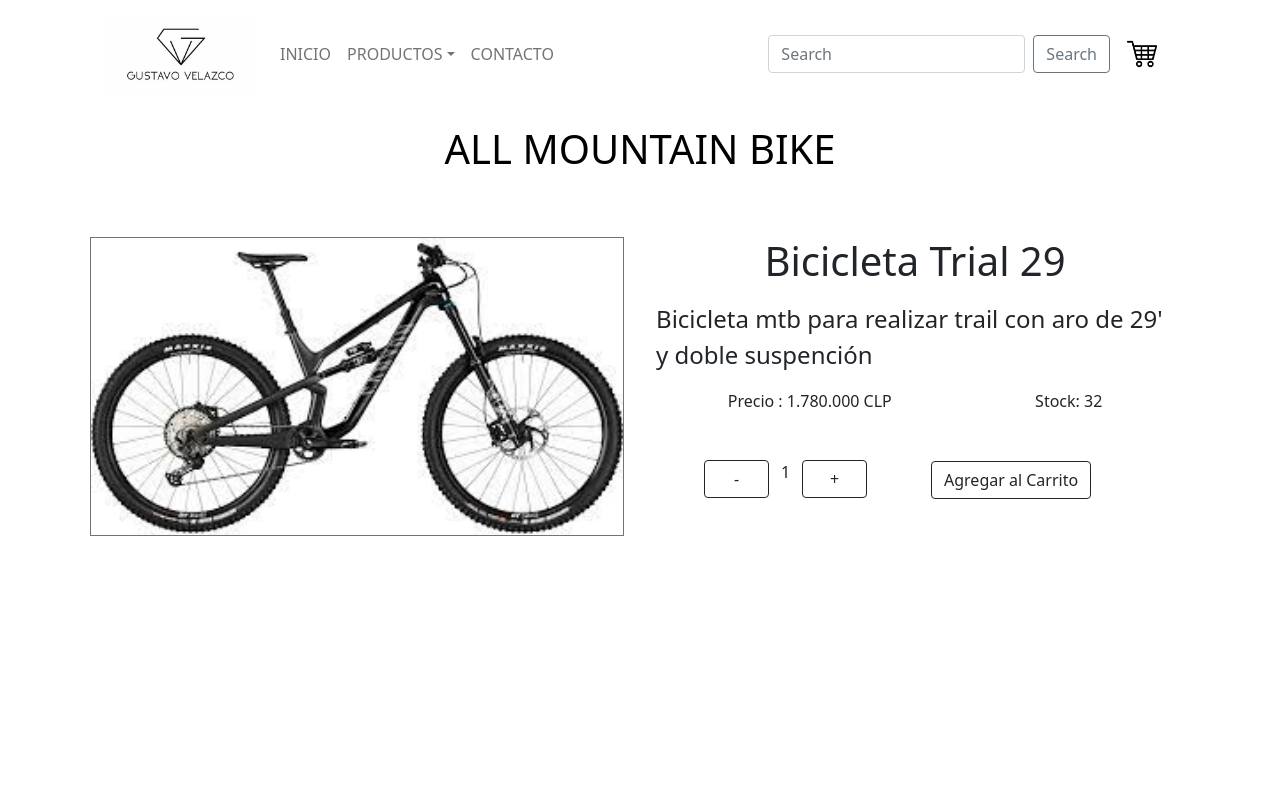
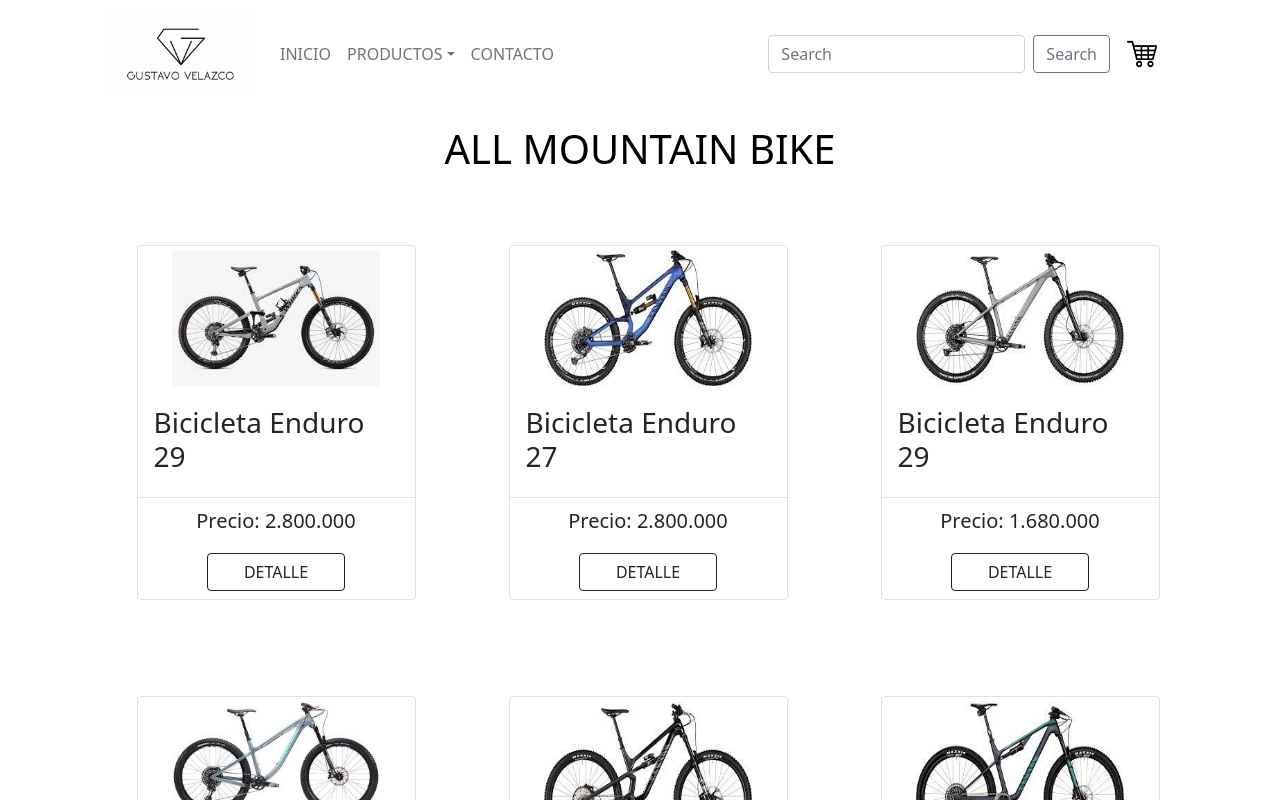
Before and after one commit to wilander200/ProyectoFinalReact, a React (Create React App) app: page /contacto in a window 1280 px wide. Shown: the top 800 px of the page. Built offline with nearby package versions, Linux system fonts and the light colour scheme.

Commit message:
finalizando desafio 7

```diff
--- a/src/App.js
+++ b/src/App.js
@@ -16,7 +16,7 @@ function App() {
       </div>
       <h1 className='Titulo my-3'>ALL MOUNTAIN BIKE</h1>
       <div className='row'>
-        {/* <ItemListContainer/> */}
+        <ItemListContainer/>
         <ItemDetailContainer/>
       </div>
     </div>
--- a/src/components/Item/Item.jsx
+++ b/src/components/Item/Item.jsx
@@ -6,7 +6,7 @@ import { Button } from "react-bootstrap"
 
 function Item({product}) {
     return (
-      <Card className='m-2 w-25 border-white' style={{ width: '18rem' }}>
+      <Card className='m-2 w-25 border my-5'>
       <Card.Img className='h-75 w-75 mx-auto my-1 ' variant="top" src={`${product.image}`} />
       <Card.Body>
         <Card.Title className='mx-auto d-flex justify-content-center fs-3'>
@@ -14,8 +14,8 @@ function Item({product}) {
         </Card.Title>
       </Card.Body>
       <ListGroup className="list-group-flush ">
-        <ListGroupItem className='d-flex justify-content-center fs-5 border-white'>{`Precio: ${product.price}`}</ListGroupItem>
-        <Button className="w-50 mx-auto" variant="outline-dark">DETALLE</Button>
+        <ListGroupItem className='d-flex justify-content-center fs-5 border-white'>{`Precio: ${product.price.toLocaleString("es-CL")}`}</ListGroupItem>
+        <Button className="w-50 mx-auto my-2" variant="outline-dark">DETALLE</Button>
       </ListGroup>
     </Card>
 
```
